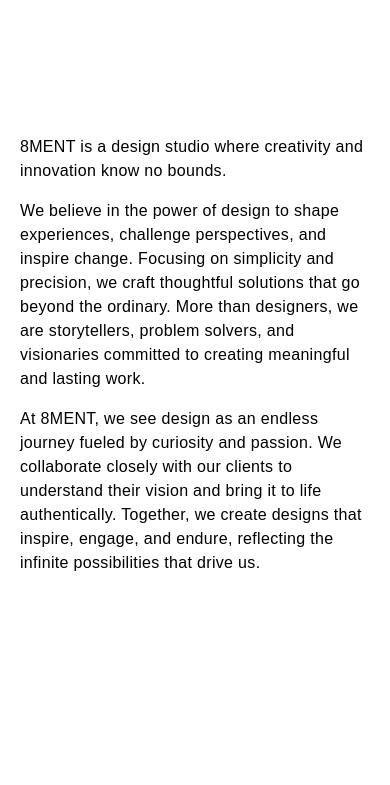
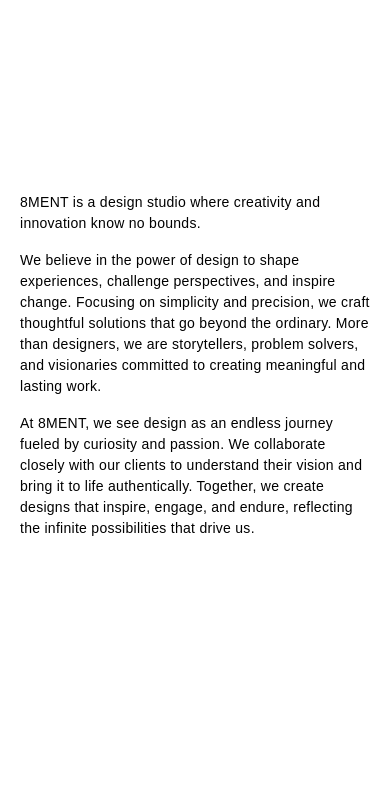
Before and after one commit to 8MENT/8ment-homepage, a plain HTML site: page about.html in a window 390 px wide. Shown: the part 59-844 px from the top of the page. Drawn offline with Linux system fonts and the light colour scheme; a web font is replaced by a local one.

Commit message:
Add files via upload

```diff
--- a/about.html
+++ b/about.html
@@ -69,7 +69,7 @@
       flex-grow: 1;
       max-width: 1200px;
       margin: 0 auto;
-      padding: 0 40px;
+      padding: 140px 40px 0 40px;
       display: flex;
       flex-direction: column;
       justify-content: center;
@@ -80,8 +80,6 @@
       line-height: 1.5;
       user-select: none;
       min-height: calc(100vh - 120px);
-      position: relative;
-      top: 60px;
     }
 
     .content p {
@@ -137,8 +135,8 @@
     /* 모바일 전용 스타일 */
     @media (max-width: 768px) {
       .content {
-        font-size: 16px;
-        padding: 0 20px;
+        font-size: 14px; /* 16px에서 14px로 줄임 */
+        padding: 140px 20px 0 20px;
       }
     }
   </style>
```
